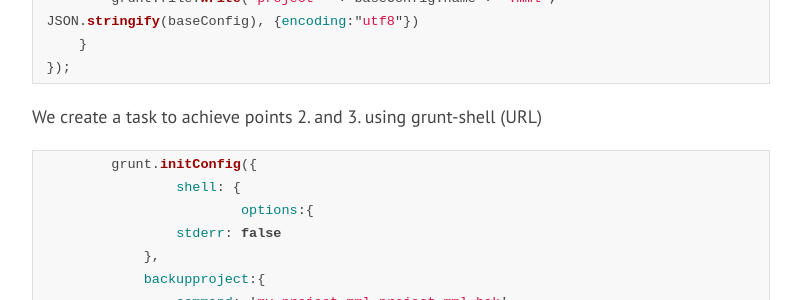
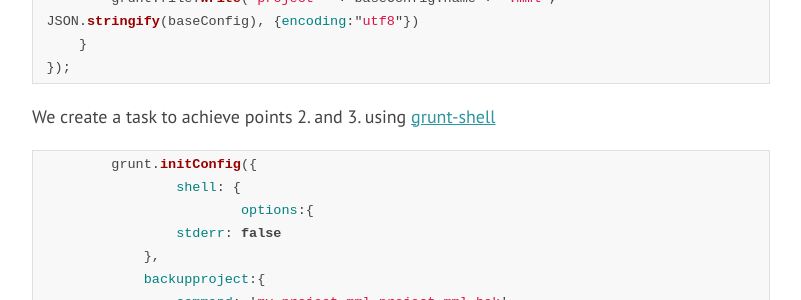
Before and after one commit to davecranwell/davecranwell.github.io, a Jekyll site: the page built from _posts/2014-06-23-grunt-export-tilemill-layers.md, in a window 1280 px wide and 900 px high, scrolled down 2444 px. Shown: the part 155-455 px from the top of the window, without its empty margins (374-1175 px from the left). Built offline with Jekyll 4.4.1, drawn with Linux system fonts in a browser that asks for light colours; nearby versions of some CDN libraries; Markdown is read by kramdown in place of the engine named in the settings; comment, search, counter and statistics services are not loaded.

Commit message:
Update 2014-06-23-grunt-export-tilemill-layers.md

```diff
--- a/_posts/2014-06-23-grunt-export-tilemill-layers.md
+++ b/_posts/2014-06-23-grunt-export-tilemill-layers.md
@@ -84,7 +84,7 @@ grunt.registerTask('prep-export', function(){
 });
 {% endhighlight %}
 
-We create a task to achieve points 2. and 3. using grunt-shell (URL)
+We create a task to achieve points 2. and 3. using [grunt-shell](https://github.com/sindresorhus/grunt-shell)
 
 {% highlight javascript %}
 	grunt.initConfig({
```
